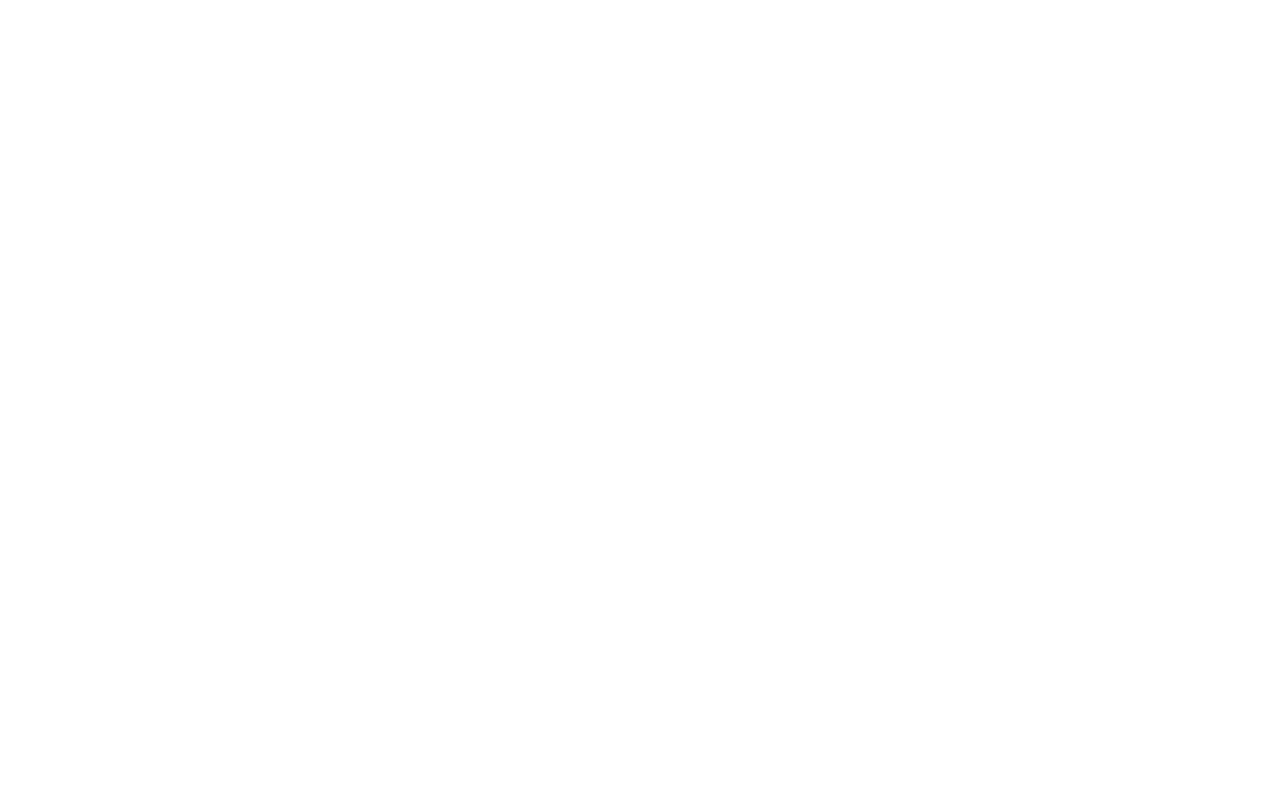
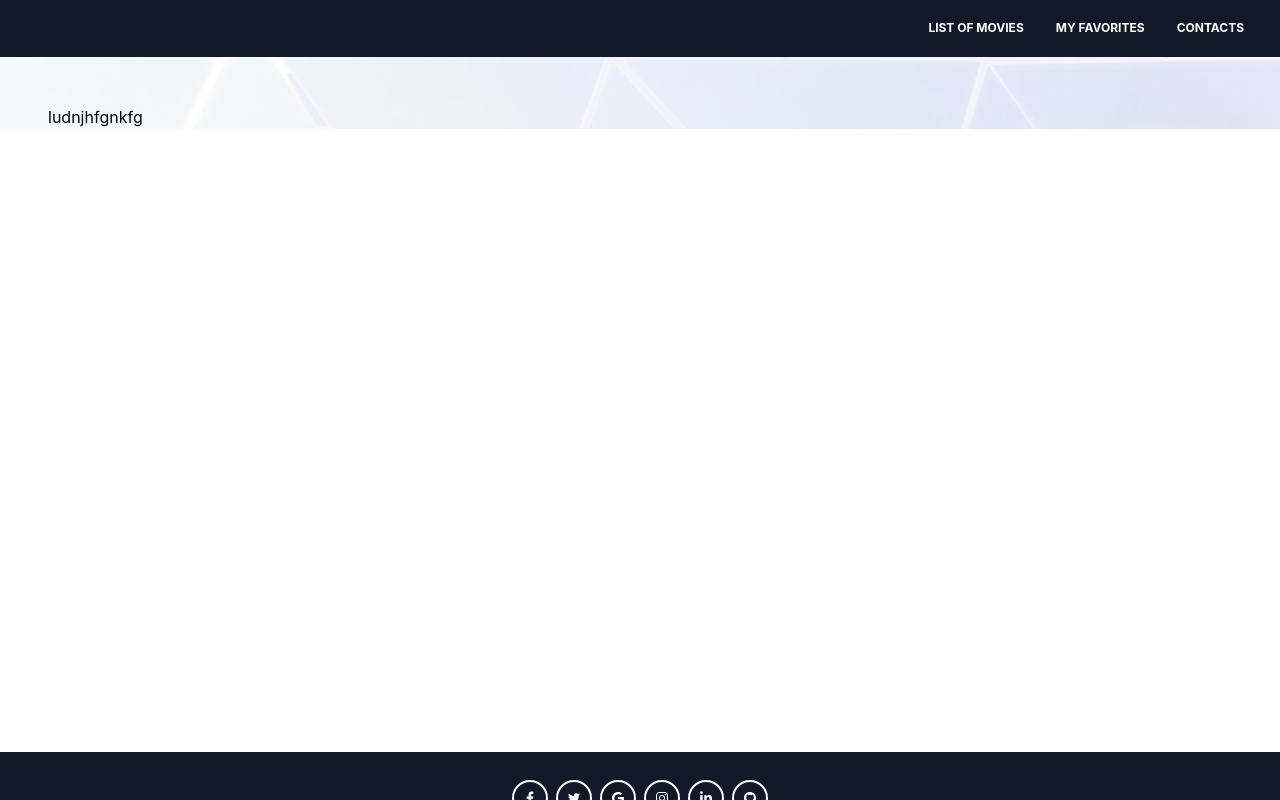
Before and after one commit to ludmilpaulo/The-Movie-Database-API, a React (Create React App) app in the folder the_movie_api/: page /contacts in a window 1280 px wide. Before the commit this address had no page. Built offline with nearby package versions, Linux system fonts and the light colour scheme.

Commit message:
contact page

```diff
--- a/the_movie_api/src/App.tsx
+++ b/the_movie_api/src/App.tsx
@@ -3,6 +3,7 @@
 
 
 import FavouriteMovies from "./screens/FavouriteMovies";
+import ContactScreen from "./screens/ContactScreen";
 
 import MovieListScreen from "./screens/MovieListScreen";
 import { store } from "./redux/store";
@@ -16,6 +17,7 @@
         <Routes>
           <Route path="/" element={<MovieListScreen />} />
           <Route path="/fav/" element={<FavouriteMovies />} />
+          <Route path="/contacts/" element={<ContactScreen />} />
         </Routes>
       </Router>
 
--- a/the_movie_api/src/components/Footer.tsx
+++ b/the_movie_api/src/components/Footer.tsx
@@ -2,8 +2,15 @@
 
 export default function Footer() {
   return (
-    <div className="text-center bg-gray-900 text-white">
-      <div className="container px-6 pt-6">
+    <footer
+      className="
+             fixed
+             inset-x-0
+             bottom-0
+             h-12
+             p-0">
+    <div className="text-center bg-gray-900 text-white ">
+      <div className="container px-6 pt-6 ">
         <div className="flex justify-center mb-6">
           <a
             href="#!"
@@ -141,10 +148,11 @@
 
       <div className="text-center p-4">
         © 2022 Copyright:
-        <a className="text-whitehite" href="https://tailwind-elements.com/">
-          Tailwind Elements
+        <a className="text-whitehite" href="https://www.ludmilpaulo.com/">
+          Designed by Ludmil Paulo
         </a>
       </div>
     </div>
+    </footer>
   );
 }
--- a/the_movie_api/src/components/NavBar.tsx
+++ b/the_movie_api/src/components/NavBar.tsx
@@ -43,22 +43,15 @@
                 </Link>
               </li>
               <li className="nav-item">
-                <a
+                <Link to={"/contacts"}
                   className="px-3 py-2 flex items-center text-xs uppercase font-bold leading-snug text-white hover:opacity-75"
-                  href="#pablo"
+
                 >
                   <i className="fab fa-twitter text-lg leading-lg text-white opacity-75"></i>
                   <span className="ml-2">Contacts</span>
-                </a>
+                </Link>
               </li>
-              <li className="nav-item">
-                <a
-                  className="px-3 py-2 flex items-center text-xs uppercase font-bold leading-snug text-white hover:opacity-75"
-                >
-                  <i className="fab fa-pinterest text-lg leading-lg text-white opacity-75"></i>
-                  <span className="ml-2">Pin</span>
-                </a>
-              </li>
+
             </ul>
           </div>
         </div>
--- /dev/null
+++ b/the_movie_api/src/screens/ContactScreen.tsx
@@ -0,0 +1,39 @@
+import React from 'react'
+import background from "../assets/bg.png";
+import Navbar from '../components/NavBar';
+import Footer from '../components/Footer'
+
+const ContactScreen = () => {
+    return (
+
+        <div style={divStyle}>
+     <Navbar />
+    <div className="container my-12 mx-auto px-4 md:px-12" >
+
+        <h1>ludnjhfgnkfg</h1>
+
+
+
+
+
+    </div>
+    <Footer/>
+
+    </div>
+
+  );
+};
+
+
+
+const divStyle = {
+    backgroundPosition: "center",
+    backgroundSize: "cover",
+    backgroundRepeat: 'noRepeat',
+    //width: "100vw",
+    //height: "100vh",
+    backgroundImage: "url(" + background + ")",
+  };
+
+
+export default ContactScreen
--- a/the_movie_api/src/screens/MovieListScreen.tsx
+++ b/the_movie_api/src/screens/MovieListScreen.tsx
@@ -245,7 +245,7 @@
           ))}
         </div>
       )}
-      <div className="flex items-center justify-center">
+      <div className="flex items-center justify-center divide-y">
         <div
           className="inline-flex shadow-md hover:shadow-lg focus:shadow-lg"
           role="group"
@@ -275,6 +275,7 @@
 
     </div>
     <Footer/>
+
     </div>
 
   );
```
Also changed, not shown: 1 other file (tests, documents, lock files or other folders).
